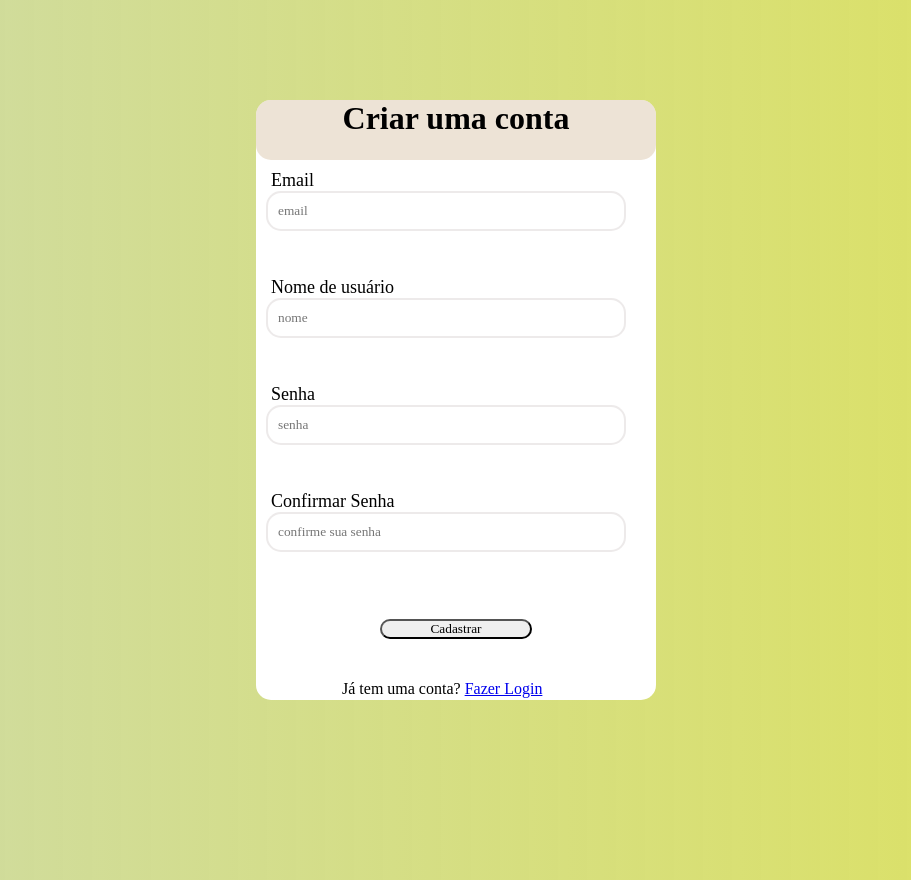
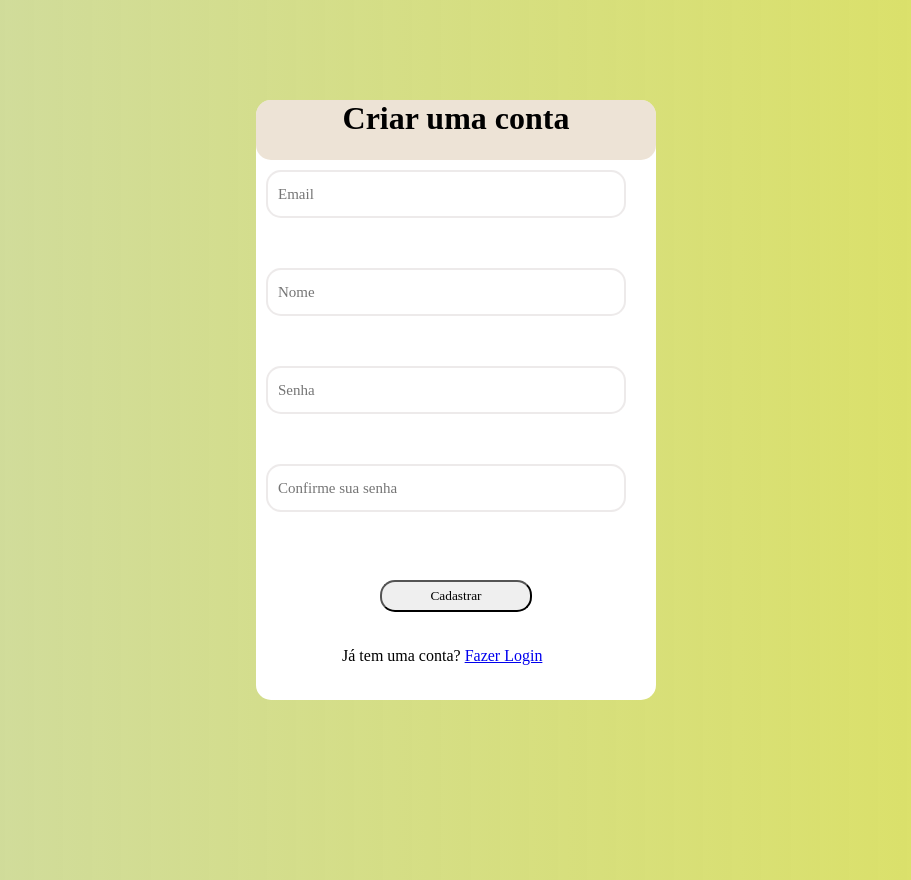
Before and after one commit to jp-data/formulario_login, a Node server app: page /sign-up in a window 1280 px wide. Shown: the whole page, without its empty margins (184-1095 px from the left). Run offline with Node 20, Linux system fonts and the light colour scheme; some libraries are stand-ins or nearby versions.

Commit message:
Cadastro - CSS

```diff
--- a/public/stylesheets/style.css
+++ b/public/stylesheets/style.css
@@ -44,17 +44,16 @@ body {
     border: 2px solid rgba(153, 135, 135, 0.171);
     width: 360px;
     max-width: 95%;
-    height: 5vh;
+    height: 6vh;
     padding: 10px;
-}
-
-.dados label {
-    font-size: 18px;
-    margin-left: 5px;
+    font-size: 15px;
+    margin-bottom: 5px;
 }
 
 .dados small {
     visibility: hidden;
+    padding-left: 6px;
+    font-size: 12px;
 }
 
 
@@ -89,8 +88,10 @@ body {
 }
 
 .sign-up button {
-    width: 40%
+    width: 40%;
+    height: 4vh;
 }
+
 /* PÁG LOGIN */
 
 .principal-box h1 {
--- a/src/views/formCadastro.ejs
+++ b/src/views/formCadastro.ejs
@@ -14,31 +14,24 @@
             <form id="form" class="form" action="/cadastro" method="POST">
 
                 <div class="dados">
-                    <label for="email">Email</label>
-                    <input type="text" id="email" placeholder="email" name="email">
-                    <span class="input-form"></span>
+                    <!-- <label for="email">Email</label> -->
+                    <input type="text" id="email" placeholder="Email" name="email">
                     <small>Mensagem de erro</small>
                     <p style="color: red"><%= error ? error : '' %></p>
                 </div>
 
                 <div class="dados">
-                    <label for="username">Nome de usuário</label>
-                    <input type="text" id="name" placeholder="nome" name="name">
-                    <span class="input-form"></span>
+                    <input type="text" id="name" placeholder="Nome" name="name">
                     <small>Mensagem de erro</small>
                 </div>
 
                 <div class="dados">
-                    <label for="password">Senha</label>
-                    <input type="password" id="password" placeholder="senha" name="senha">
-                    <span class="input-form"></span>
+                    <input type="password" id="password" placeholder="Senha" name="senha">
                     <small id="password-msg">Mensagem de erro</small>
                 </div>
 
                 <div class="dados">
-                    <label for="password">Confirmar Senha</label>
-                    <input type="password" id="password-confirmation" placeholder="confirme sua senha" name="password-confirmation">
-                    <span class="input-form"></span>
+                    <input type="password" id="password-confirmation" placeholder="Confirme sua senha" name="password-confirmation">
                     <small>Mensagem de erro</small>
                 </div>
 
```
